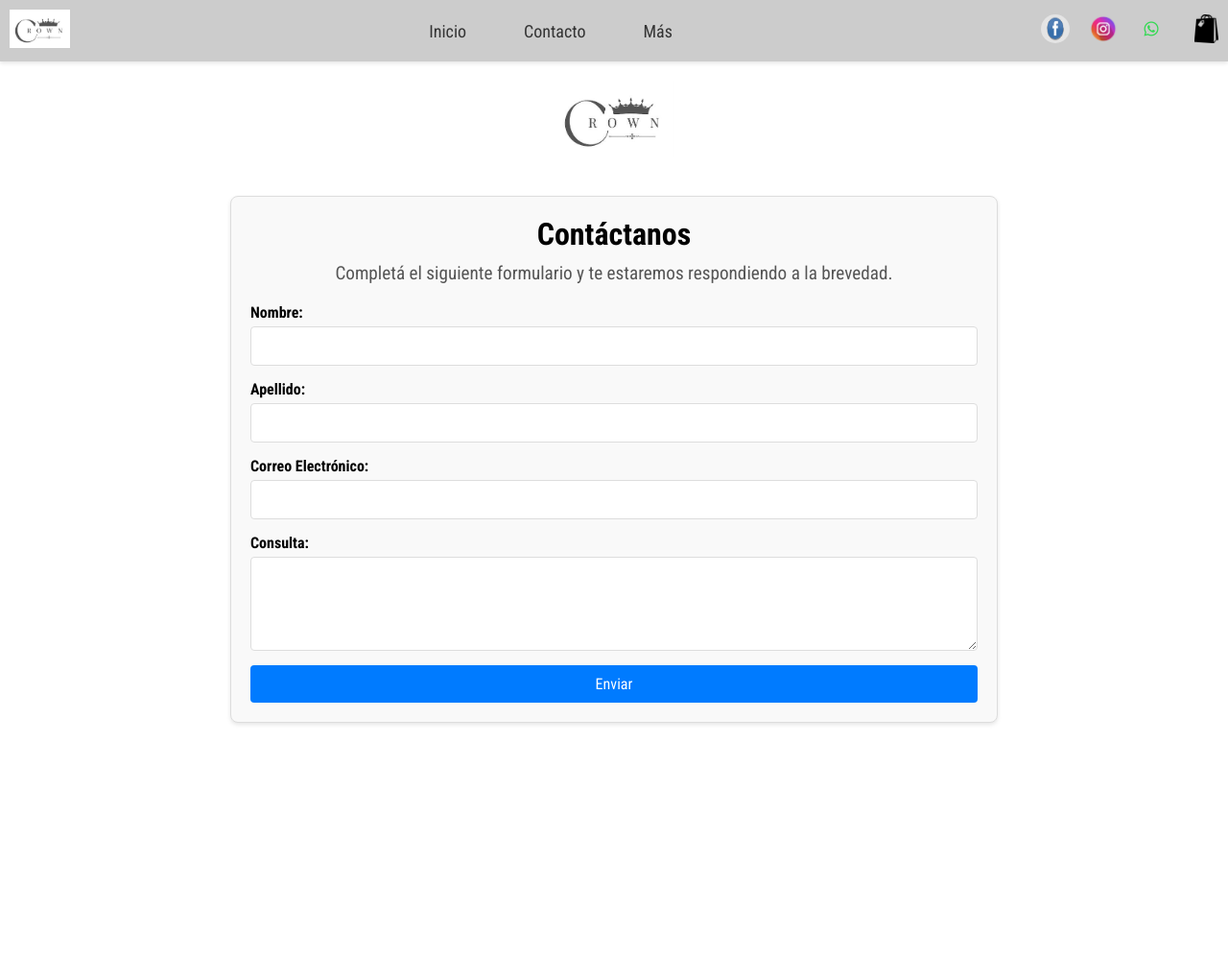
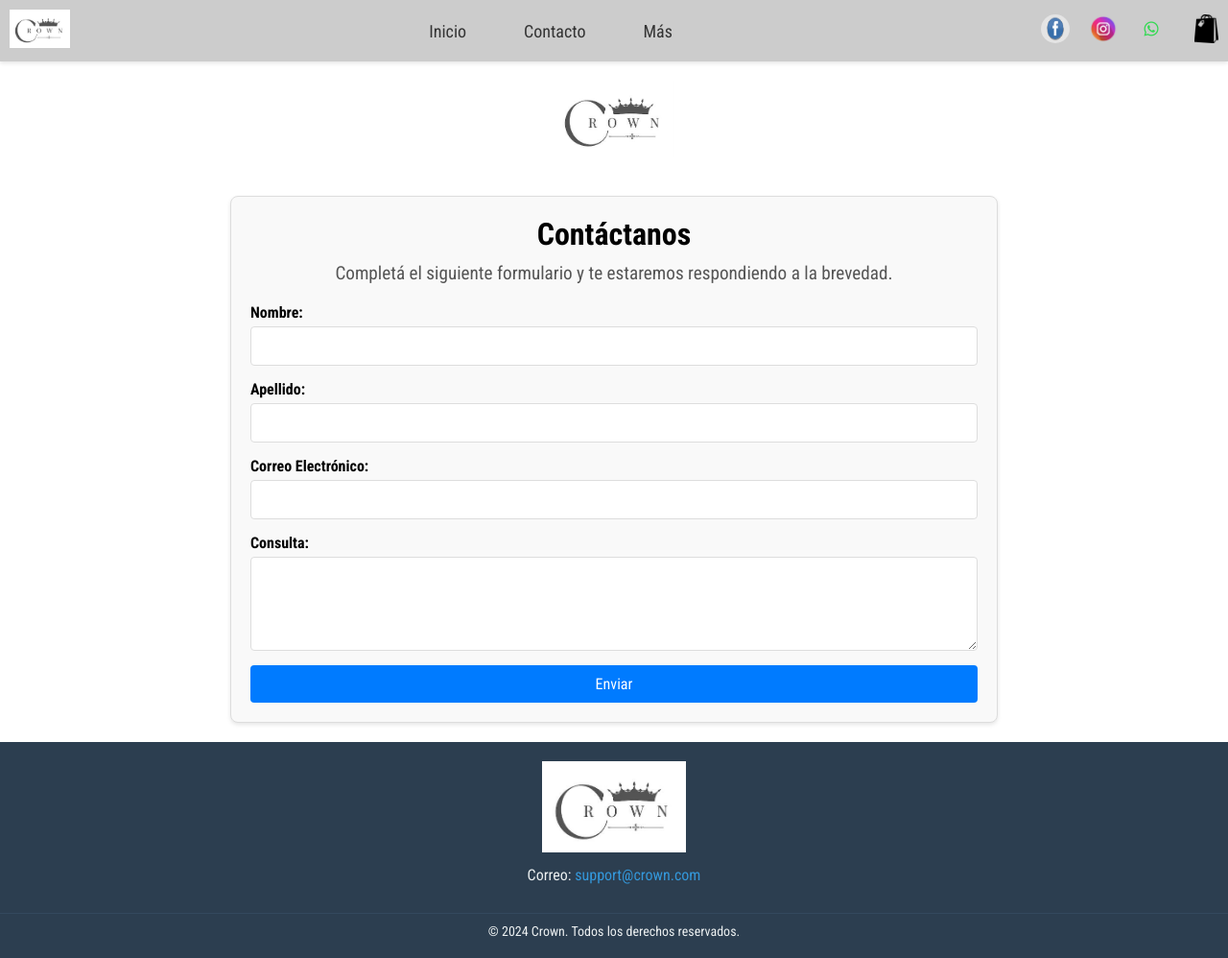
Before and after one commit to JJMartin7/CROWN-JEW, a plain HTML site: page pages/contacto.html in a window 1280 px wide. Shown: the whole page at 96% size. Before the commit the page ends 800 px from the top, so only its background shows below. Drawn offline with Linux system fonts and the light colour scheme.

Commit message:
footer realizado

```diff
--- a/pages/contacto.html
+++ b/pages/contacto.html
@@ -64,5 +64,18 @@
             <button type="submit">Enviar</button>
         </form>
     </section>
+    <footer id="footer-crown">
+        <div class="footer-container">
+            <div class="footer-logo">
+                <img src="../images/logofinal.jpeg" alt="Crown Logo" class="footer-logo-img">
+            </div>
+            <div class="footer-contact">
+                <p class="footer-email">Correo: <a href="mailto:support@crown.com" class="footer-email-link">support@crown.com</a></p>
+            </div>
+        </div>
+        <div class="footer-bottom">
+            <p>&copy; 2024 Crown. Todos los derechos reservados.</p>
+        </div>
+    </footer>
 </body>
 </html>
```
